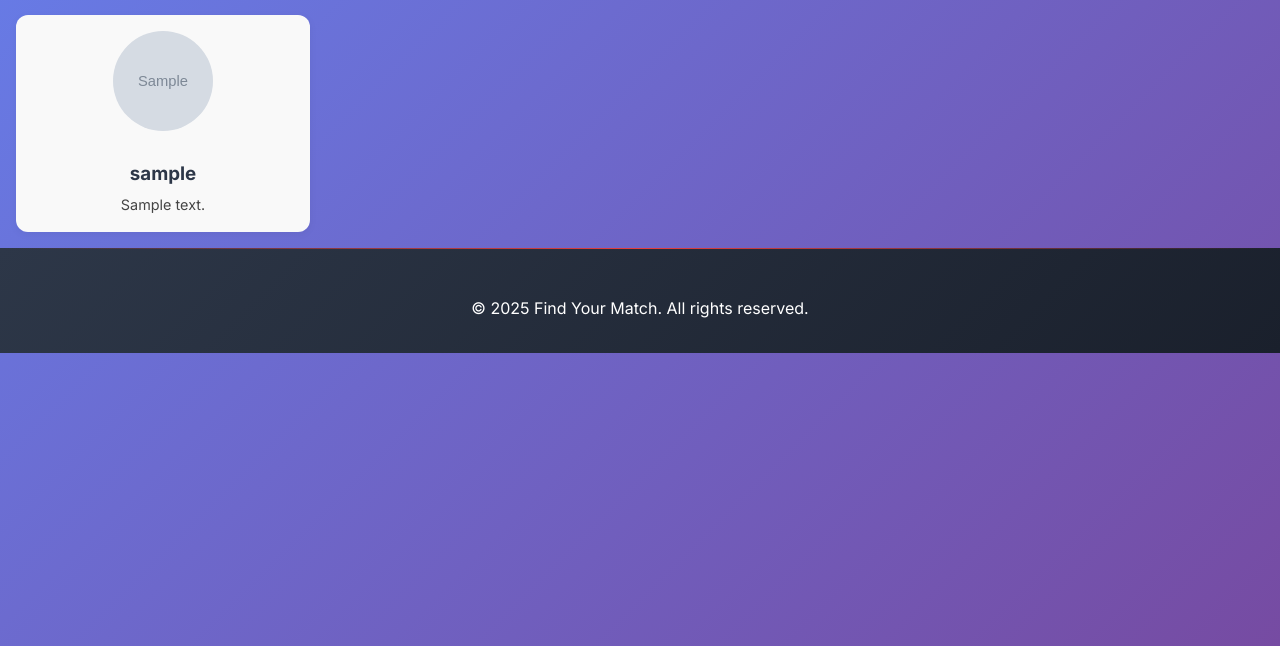
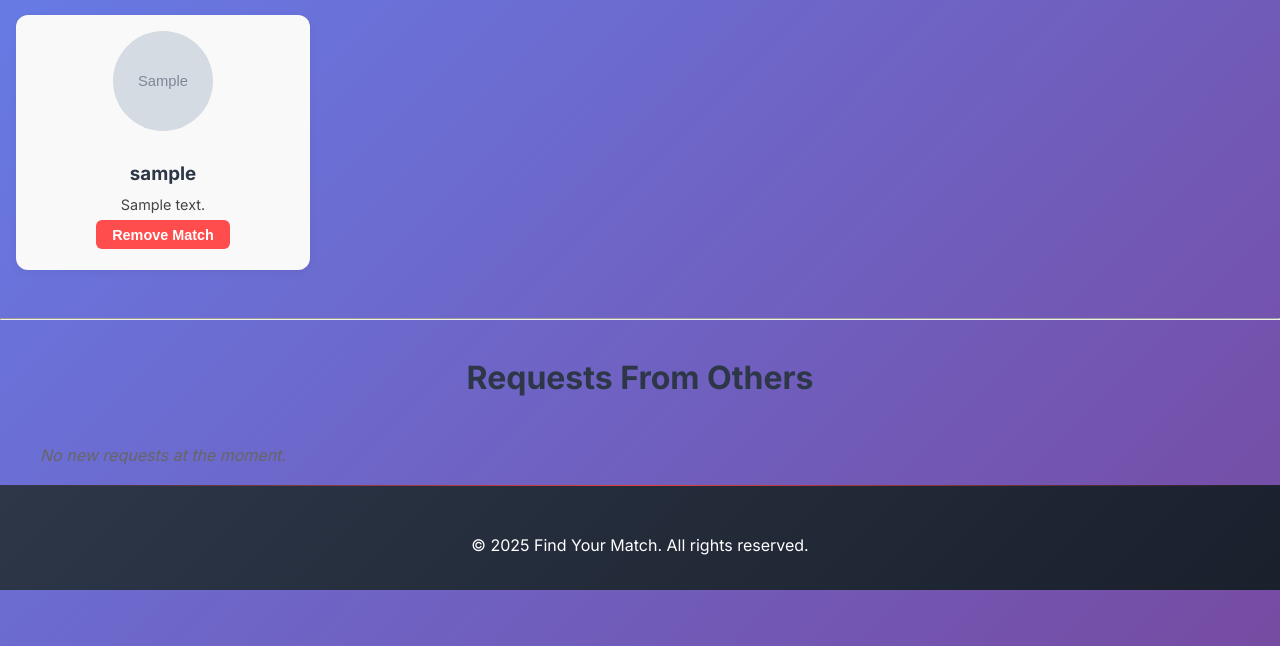
Before and after one commit to RanadipShrestha/SoulmateConnect, a Django app: page /matches/ in a window 1280 px wide. Shown: the part 154-800 px from the top of the page. Run offline with Django 5.2, Linux system fonts and the light colour scheme; a user stored in the database is signed in; tables that the repository leaves empty hold one stand-in row (values such as "Sample post"); grey boxes marked "Sample" are stand-in pictures.

Commit message:
added the accept reject and remove match features prototype

```diff
--- a/dating/app/admin.py
+++ b/dating/app/admin.py
@@ -11,3 +11,4 @@ admin.site.register(Like)
 admin.site.register(Match)
 admin.site.register(Message)
 admin.site.register(Notification)
+admin.site.register(FriendRequest)
--- a/dating/app/models.py
+++ b/dating/app/models.py
@@ -2,7 +2,6 @@ from django.db import models
 from django.contrib.auth.models import User
 
 # Create your models here.
-
 
 class UserDetails(models.Model):
     user = models.OneToOneField(User, on_delete=models.CASCADE)
@@ -59,3 +58,16 @@ class Notification(models.Model):
 
     def __str__(self):
         return f"{self.sender} → {self.recipient}: {self.message[:20]}"
+
+class FriendRequest(models.Model):
+    from_user = models.ForeignKey(User, related_name='sent_requests', on_delete=models.CASCADE)
+    to_user = models.ForeignKey(User, related_name='received_requests', on_delete=models.CASCADE)
+    created_at = models.DateTimeField(auto_now_add=True)
+    accepted = models.BooleanField(default=False)
+
+    class Meta:
+        unique_together = ('from_user', 'to_user')  # prevent duplicates
+
+    def __str__(self):
+        status = "Accepted" if self.accepted else "Pending"
+        return f"{self.from_user.username} → {self.to_user.username} ({status})"
--- a/dating/app/urls.py
+++ b/dating/app/urls.py
@@ -17,5 +17,9 @@ urlpatterns = [
     path("login/", loginPage, name="login"),
     path('like/<int:user_id>/', views.like_user, name='like_user'),
     path('my-matches/', views.my_matches, name='my_matches'),
-    # path('profile/<int:user_id>/', views.profile_view, name='profile'),
+    path("matches/", views.my_matches, name="my_matches"),
+    path('accept-request/<int:request_id>/', views.accept_request, name='accept_request'),
+    path('decline-request/<int:request_id>/', views.decline_request, name='decline_request'),
+    path('remove-match/<int:user_id>/', views.remove_match, name='remove_match'),
+
 ]
--- a/dating/app/views.py
+++ b/dating/app/views.py
@@ -7,6 +7,7 @@ from django.db.models import Q
 from django.contrib.auth.models import User
 from .forms import UserCreateForm, UserDetailsEditForm, ProfileEditForm, MessageForm
 from .models import UserDetails, Like, Match, Message, Notification
+from .models import FriendRequest
 
 def index(request):
     unread_count = 0
@@ -124,36 +125,46 @@ def like_user(request, user_id):
     current_user = request.user
 
     if liked_user != current_user:
-        # Create or get the Like
-        like, created = Like.objects.get_or_create(from_user=current_user, to_user=liked_user)
+        # Check if a FriendRequest already exists from current_user to liked_user
+        existing_request = FriendRequest.objects.filter(from_user=current_user, to_user=liked_user).first()
 
-        if created:
-            # Check if liked_user has already liked current_user
-            reciprocal_like_exists = Like.objects.filter(from_user=liked_user, to_user=current_user).exists()
+        if not existing_request:
+            # Create a FriendRequest from current_user to liked_user
+            FriendRequest.objects.create(from_user=current_user, to_user=liked_user)
 
-            if reciprocal_like_exists:
-                # Check if match already exists to avoid duplicates
-                user1, user2 = sorted([current_user, liked_user], key=lambda u: u.id)
-                match, match_created = Match.objects.get_or_create(user1=user1, user2=user2)
+            # Notify liked_user about the incoming friend request
+            Notification.objects.create(
+                recipient=liked_user,
+                sender=current_user,
+                message=f"{current_user.username} sent you a friend request!"
+            )
 
-                if match_created:
-                    # Create matched notification for both users
-                    Notification.objects.create(
-                        recipient=current_user,
-                        sender=liked_user,
-                        message=f"You matched with {liked_user.username}!"
-                    )
-                    Notification.objects.create(
-                        recipient=liked_user,
-                        sender=current_user,
-                        message=f"You matched with {current_user.username}!"
-                    )
-            else:
-                # Just notify liked_user about the like
+        # Check if reciprocal friend request exists (liked_user -> current_user)
+        reciprocal_request = FriendRequest.objects.filter(from_user=liked_user, to_user=current_user, accepted=False).first()
+
+        if reciprocal_request:
+            # Auto accept both requests and create a Match
+            reciprocal_request.accepted = True
+            reciprocal_request.save()
+
+            current_request = FriendRequest.objects.get(from_user=current_user, to_user=liked_user)
+            current_request.accepted = True
+            current_request.save()
+
+            user1, user2 = sorted([current_user, liked_user], key=lambda u: u.id)
+            match, created = Match.objects.get_or_create(user1=user1, user2=user2)
+
+            if created:
+                # Notify both users of the match
+                Notification.objects.create(
+                    recipient=current_user,
+                    sender=liked_user,
+                    message=f"You matched with {liked_user.username}!"
+                )
                 Notification.objects.create(
                     recipient=liked_user,
                     sender=current_user,
-                    message=f"{current_user.username} liked you!"
+                    message=f"You matched with {current_user.username}!"
                 )
 
     return redirect('profiles')
@@ -163,19 +174,6 @@ def like_user(request, user_id):
 def logout_view(request):
     logout(request)
     return redirect('index')
-
-@login_required
-def my_matches(request):
-    user = request.user
-    # Get matches where the logged-in user is either user1 or user2
-    matches = Match.objects.filter(user1=user) | Match.objects.filter(user2=user)
-    matched_users = []
-
-    for match in matches:
-        other_user = match.user2 if match.user1 == user else match.user1
-        matched_users.append(other_user)
-
-    return render(request, 'my_matches.html', {'matched_users': matched_users})
 
 
 @login_required
@@ -237,3 +235,77 @@ def notifications_view(request):
 def mark_as_read(self):
         self.is_read = True
         self.save()
+
+
+@login_required
+def my_matches(request):
+    user = request.user
+
+    # Get matches from the Match table
+    match_objs = Match.objects.filter(Q(user1=user) | Q(user2=user))
+    matched_users = [m.user2 if m.user1 == user else m.user1 for m in match_objs]
+
+    # Incoming pending friend requests
+    incoming_requests = FriendRequest.objects.filter(
+        to_user=user,
+        accepted=False
+    )
+
+    return render(request, "my_matches.html", {
+        "matched_users": matched_users,
+        "incoming_requests": incoming_requests
+    })
+
+from django.views.decorators.http import require_POST
+
+@login_required
+@require_POST
+def accept_request(request, request_id):
+    friend_request = get_object_or_404(FriendRequest, id=request_id, to_user=request.user, accepted=False)
+
+    # Mark friend request as accepted
+    friend_request.accepted = True
+    friend_request.save()
+
+    # Create Match (user1 and user2 sorted by id to avoid duplicates)
+    user1, user2 = sorted([friend_request.from_user, friend_request.to_user], key=lambda u: u.id)
+    Match.objects.get_or_create(user1=user1, user2=user2)
+
+    # Notify both users about the new match
+    Notification.objects.create(
+        recipient=friend_request.from_user,
+        sender=friend_request.to_user,
+        message=f"{friend_request.to_user.username} accepted your friend request!"
+    )
+    Notification.objects.create(
+        recipient=friend_request.to_user,
+        sender=friend_request.from_user,
+        message=f"You accepted {friend_request.from_user.username}'s friend request!"
+    )
+
+    messages.success(request, f"You accepted {friend_request.from_user.username}'s request.")
+    return redirect('my_matches')
+
+
+@login_required
+@require_POST
+def decline_request(request, request_id):
+    friend_request = get_object_or_404(FriendRequest, id=request_id, to_user=request.user, accepted=False)
+    from_username = friend_request.from_user.username
+    friend_request.delete()
+    messages.info(request, f"You declined {from_username}'s request.")
+    return redirect('my_matches')
+
+
+@login_required
+@require_POST
+def remove_match(request, user_id):
+    other_user = get_object_or_404(User, id=user_id)
+
+    Match.objects.filter(
+        Q(user1=request.user, user2=other_user) |
+        Q(user1=other_user, user2=request.user)
+    ).delete()
+
+    messages.success(request, f"You have removed your match with {other_user.username}.")
+    return redirect('my_matches')
--- a/dating/templates/my_matches.html
+++ b/dating/templates/my_matches.html
@@ -6,7 +6,6 @@
 <div class="matches-container">
     {% if matched_users %}
         {% for user in matched_users %}
-            <a href="{% url 'profile_detail' user.id %}" class="match-link">
             <div class="match-card">
                 <div class="match-image">
                     <img src="{{ user.userdetails.profile.url }}" alt="{{ user.username }}'s profile picture" onerror="this.src='/static/images/default-profile.png';">
@@ -15,11 +14,46 @@
                     <h3>{{ user.username }}</h3>
                     <p>{{ user.userdetails.bio|default:"No bio provided." }}</p>
                 </div>
+                <form method="post" action="{% url 'remove_match' user.id %}" onsubmit="return confirm('Are you sure you want to remove this match?');">
+                    {% csrf_token %}
+                    <button type="submit" class="remove-btn">Remove Match</button>
+                </form>
             </div>
-            </a>
         {% endfor %}
     {% else %}
         <p class="no-matches">You have no matches yet.</p>
+    {% endif %}
+</div>
+
+<hr style="margin: 2rem 0;">
+
+<h2 class="page-title">Requests From Others</h2>
+
+<div class="matches-container">
+    {% if incoming_requests %}
+        {% for request in incoming_requests %}
+            <div class="match-card">
+                <div class="match-image">
+                    <img src="{{ request.from_user.userdetails.profile.url }}" alt="{{ request.from_user.username }}'s profile picture" onerror="this.src='/static/images/default-profile.png';">
+                </div>
+                <div class="match-info">
+                    <h3>{{ request.from_user.username }}</h3>
+                    <p>{{ request.from_user.userdetails.bio|default:"No bio provided." }}</p>
+                </div>
+                <div class="request-actions">
+                    <form method="post" action="{% url 'accept_request' request.id %}">
+                        {% csrf_token %}
+                        <button type="submit" class="accept-btn">Accept</button>
+                    </form>
+                    <form method="post" action="{% url 'decline_request' request.id %}" onsubmit="return confirm('Are you sure you want to decline this request?');">
+                        {% csrf_token %}
+                        <button type="submit" class="decline-btn">Decline</button>
+                    </form>
+                </div>
+            </div>
+        {% endfor %}
+    {% else %}
+        <p class="no-matches">No new requests at the moment.</p>
     {% endif %}
 </div>
 
@@ -35,11 +69,6 @@
     grid-template-columns: repeat(auto-fill, minmax(250px, 1fr));
     gap: 1.5rem;
     padding: 1rem;
-}
-
-.match-link {
-    text-decoration: none;
-    color: inherit;
 }
 
 .match-card {
@@ -80,5 +109,52 @@
     font-style: italic;
     color: #666;
 }
+
+.remove-btn, .accept-btn, .decline-btn {
+    border: none;
+    padding: 0.4rem 1rem;
+    border-radius: 6px;
+    cursor: pointer;
+    margin: 0.3rem;
+    font-size: 0.9rem;
+    font-weight: 600;
+    min-width: 100px;
+    transition: background-color 0.2s ease;
+}
+
+/* Remove Match */
+.remove-btn {
+    background-color: #ff4d4d;
+    color: white;
+}
+.remove-btn:hover {
+    background-color: #e60000;
+}
+
+/* Accept */
+.accept-btn {
+    background-color: #4CAF50;
+    color: white;
+}
+.accept-btn:hover {
+    background-color: #3e8e41;
+}
+
+/* Decline */
+.decline-btn {
+    background-color: #ccc;
+    color: #333;
+}
+.decline-btn:hover {
+    background-color: #999;
+}
+
+.request-actions {
+    display: flex;
+    gap: 0.75rem;
+    justify-content: center;
+    margin-top: 0.5rem;
+    flex-wrap: wrap;
+}
 </style>
 {% endblock %}
```
Also changed, not shown: dating/app/migrations/0008_alter_userdetails_gender_friendrequest.py (added). Lines whose indentation alone changed are shown as unchanged.
